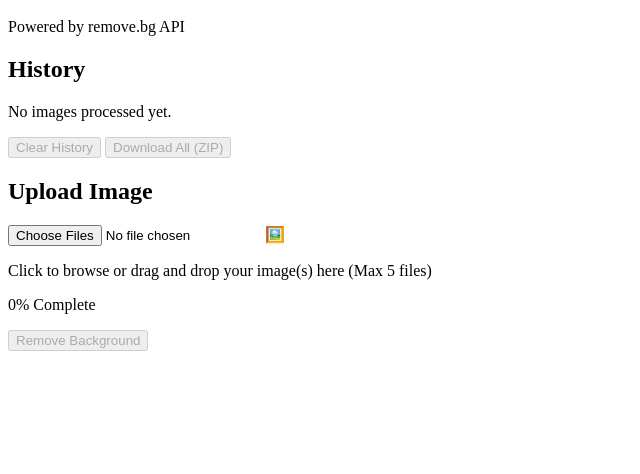
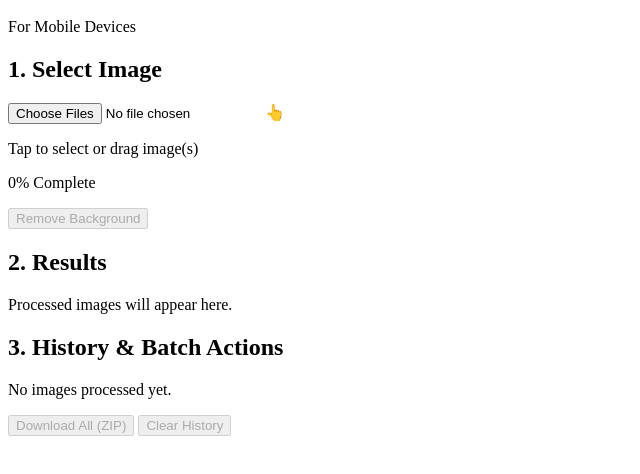
Before and after one commit to mzoryy1/removebg, a plain HTML site: page index.html in a window 1280 px wide. Shown: the part 48-522 px from the top of the page, without its empty margins (0-640 px from the left). Drawn offline with Linux system fonts and the light colour scheme.

Commit message:
Update index.html

```diff
--- a/index.html
+++ b/index.html
@@ -1,28 +1,19 @@
 <div id="splash-screen">
   <h1>BG-Remover</h1>
-  <p>Powered by remove.bg API</p>
+  <p>For Mobile Devices</p>
   <div class="loader"></div>
 </div>
 
 <div class="app-container hidden">
-  <aside class="history-panel glass-card">
-    <h2>History</h2>
-    <div id="history-list">
-      <p class="empty-message">No images processed yet.</p>
-    </div>
-    <div class="history-actions">
-      <button id="clear-history-btn" class="secondary-btn" disabled>Clear History</button>
-      <button id="download-all-btn" class="primary-btn" disabled>Download All (ZIP)</button>
-    </div>
-  </aside>
 
   <main class="main-content">
+
     <div class="upload-section glass-card">
-      <h2>Upload Image</h2>
+      <h2>1. Select Image</h2>
       <input type="file" id="image-upload" accept="image/*" multiple>
       <label for="image-upload" id="file-label">
-        <span class="icon">🖼️</span>
-        <p>Click to browse or drag and drop your image(s) here (Max 5 files)</p>
+        <span class="icon">👆</span>
+        <p>Tap to select or drag image(s)</p>
         <p id="file-count-display"></p>
       </label>
 
@@ -41,7 +32,20 @@
       <div id="error-message" class="error-text hidden"></div>
     </div>
 
+    <h2>2. Results</h2>
     <div id="results-display" class="results-grid">
-      </div>
+      <p class="empty-message">Processed images will appear here.</p>
+    </div>
+
+    <div class="history-panel glass-card">
+        <h2>3. History & Batch Actions</h2>
+        <div id="history-list">
+            <p class="empty-message">No images processed yet.</p>
+        </div>
+        <div class="history-actions">
+            <button id="download-all-btn" class="primary-btn" disabled>Download All (ZIP)</button>
+            <button id="clear-history-btn" class="secondary-btn" disabled>Clear History</button>
+        </div>
+    </div>
   </main>
 </div>
```
